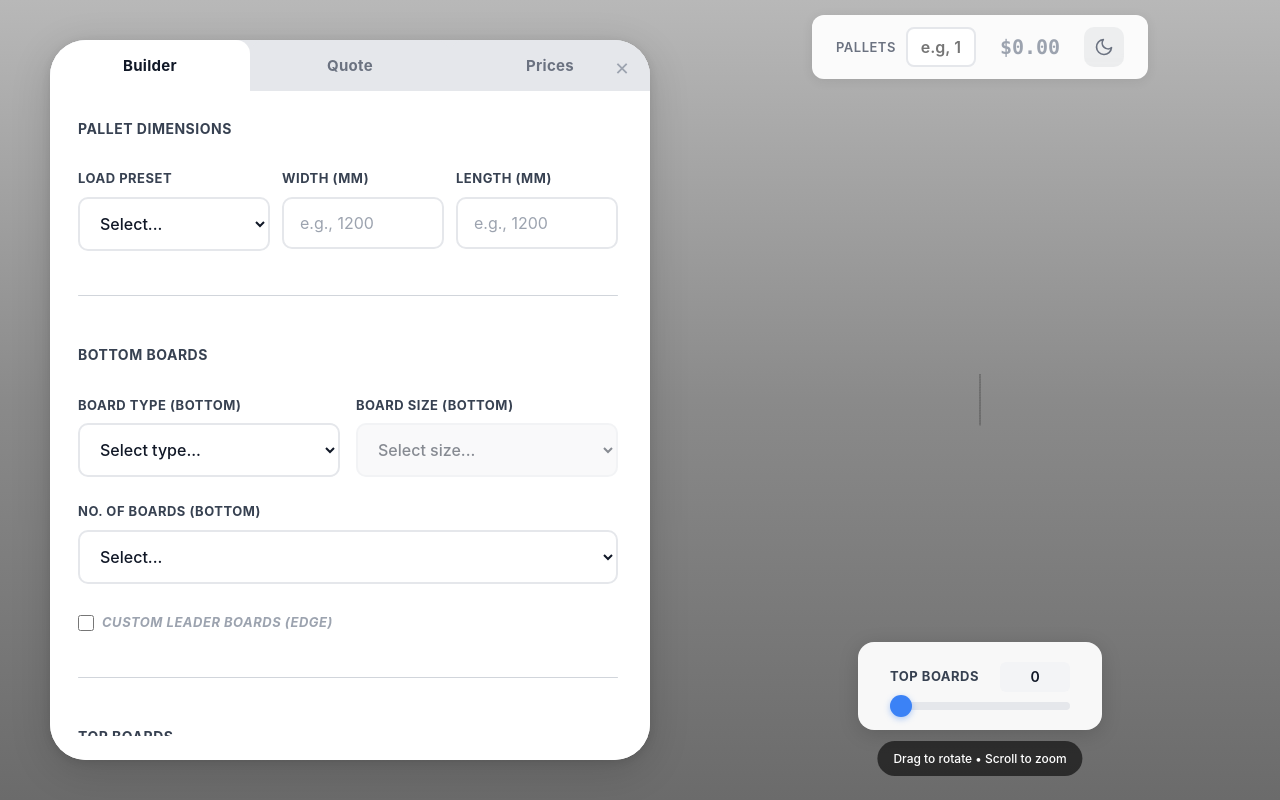
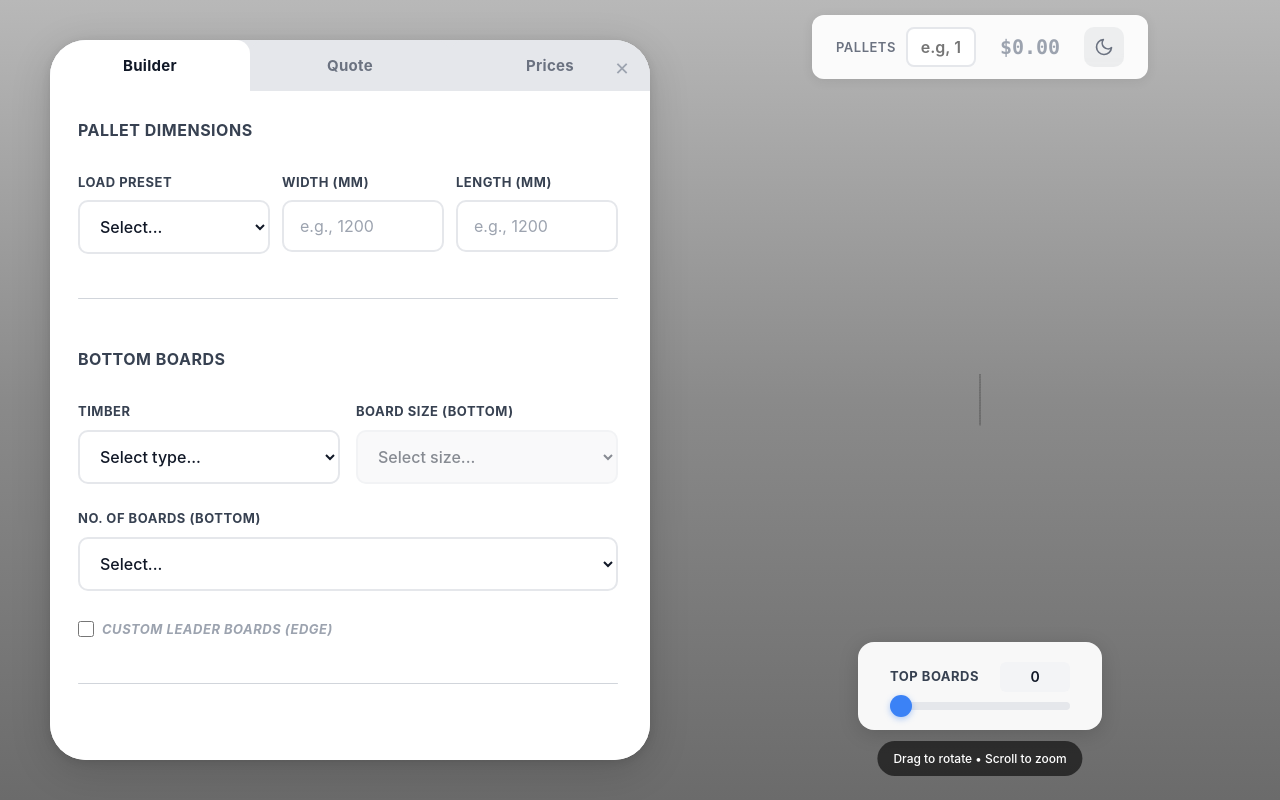
Before and after one commit to Beef13/pallet-size-quote-calculator, a React (Vite) app: page / in a window 1280 px wide. Built offline with nearby package versions, Linux system fonts and the light colour scheme.

Commit message:
Change timber type selector labels to 'Timber'
- Changed 'Board Type (Bottom)' to 'Timber'
- Changed 'Board Type (Top)' to 'Timber'
- Changed 'Timber Type' (bearers) to 'Timber'

```diff
--- a/src/components/PalletBuilderOverlay.jsx
+++ b/src/components/PalletBuilderOverlay.jsx
@@ -932,7 +932,7 @@ function PalletBuilderOverlay({ onQuoteCalculated, quoteData }) {
                   </div>
                   <div className="form-row two-col">
                     <div className="form-field">
-                      <label>Board Type (Bottom)</label>
+                      <label>Timber</label>
                       <select
                         value={selectedBottomBoardType}
                         onChange={(e) => setSelectedBottomBoardType(e.target.value)}
@@ -1022,7 +1022,7 @@ function PalletBuilderOverlay({ onQuoteCalculated, quoteData }) {
                   </div>
                   <div className="form-row two-col">
                     <div className="form-field">
-                      <label>Board Type (Top)</label>
+                      <label>Timber</label>
                       <select
                         value={selectedTopBoardType}
                         onChange={(e) => setSelectedTopBoardType(e.target.value)}
@@ -1111,7 +1111,7 @@ function PalletBuilderOverlay({ onQuoteCalculated, quoteData }) {
                     <span className="section-title">Bearers (Stringers)</span>
                   </div>
                   <div className="form-field">
-                    <label>Timber Type</label>
+                    <label>Timber</label>
                     <select
                       value={selectedBearerType}
                       onChange={(e) => setSelectedBearerType(e.target.value)}
--- a/src/styles/PalletBuilderOverlay.css
+++ b/src/styles/PalletBuilderOverlay.css
@@ -401,7 +401,7 @@
 }
 
 .section-title {
-  font-size: 14px;
+  font-size: 16px;
   font-weight: 700;
   color: #374151;
   text-transform: uppercase;
```
